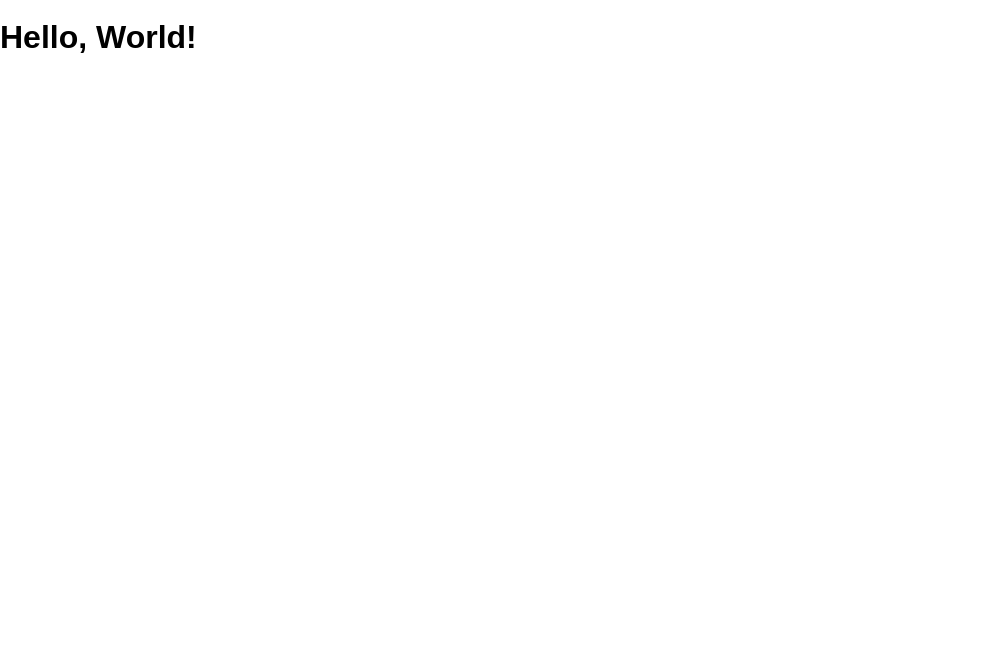
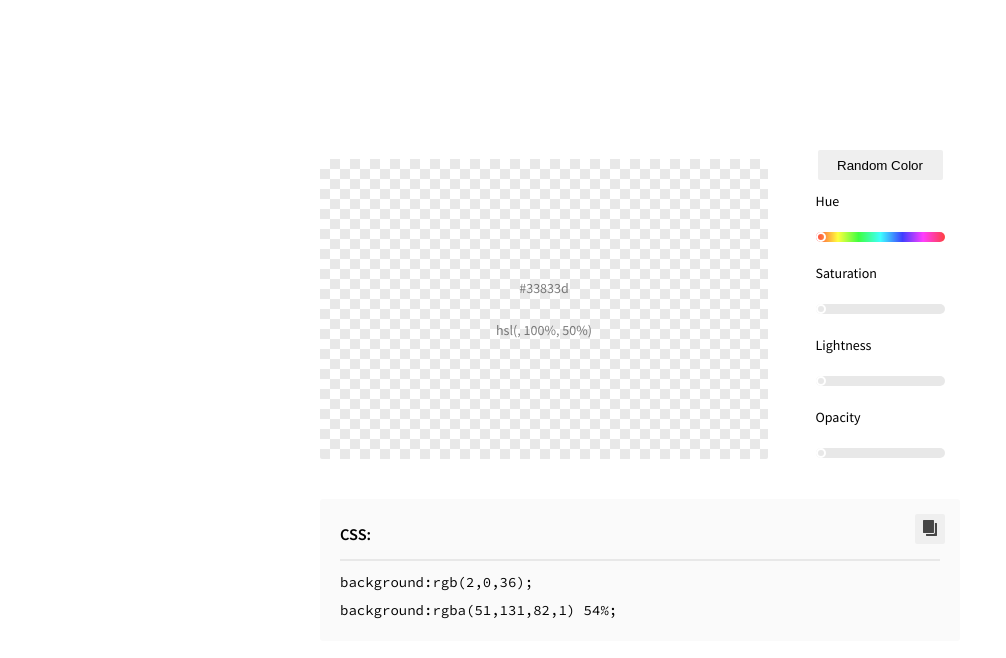
Before and after one commit to Breadkenty/07-02-color-picker, a React (Create React App) app: page / in a window 1280 px wide. Shown: the top 658 px of the page, without its empty margins (0-1006 px from the left). Built offline with nearby package versions, Linux system fonts and the light colour scheme.

Commit message:
Built html and css

```diff
--- a/src/App.jsx
+++ b/src/App.jsx
@@ -1,9 +1,69 @@
 import React, { Component } from 'react'
-import HelloWorld from './components/HelloWorld'
+import { Slider } from './Slider'
 
 class App extends Component {
   render() {
-    return <HelloWorld />
+    return (
+      <>
+        <main>
+          <div className="color-box-container">
+            <div>
+              <p>#33833d</p>
+              <p>hsl(, 100%, 50%)</p>
+            </div>
+          </div>
+
+          <div className="adjusters">
+            <button value="random color">Random Color</button>
+            <Slider
+              className="slider-hue"
+              sliderName="Hue"
+              max="359"
+              value="0"
+            />
+
+            <Slider
+              class="slider-saturation"
+              sliderName="Saturation"
+              max="100"
+              value="0"
+            />
+
+            <Slider
+              class="slider-lightness"
+              sliderName="Lightness"
+              max="100"
+              value="0"
+            />
+
+            <Slider
+              class="slider-opacity"
+              sliderName="Opacity"
+              min="0"
+              max="1"
+              value="0"
+            />
+          </div>
+        </main>
+        <footer>
+          <button className="copy-to-clipboard">
+            <img src="/svg/sheet.svg" />
+          </button>
+          <h3>CSS:</h3>
+          <hr />
+          <code>
+            <p>
+              <span>background:</span>
+              <span>rgb(2,0,36);</span>
+            </p>
+            <p>
+              <span>background:</span>
+              <span>rgba(51,131,82,1) 54%;</span>
+            </p>
+          </code>
+        </footer>
+      </>
+    )
   }
 }
 
--- /dev/null
+++ b/src/Slider.jsx
@@ -0,0 +1,18 @@
+import React, { Component } from 'react'
+export class Slider extends React.Component {
+  render() {
+    return (
+      <div>
+        <p>{this.props.sliderName}</p>
+        <input
+          className={this.props.className}
+          sliderName={this.props.sliderName}
+          type="range"
+          min="0"
+          max={this.props.max}
+          value={this.props.value}
+        />
+      </div>
+    )
+  }
+}
--- a/src/index.css
+++ b/src/index.css
@@ -1,5 +1,6 @@
+@import url('https://fonts.googleapis.com/css2?family=Source+Code+Pro&family=Source+Sans+Pro:wght@400;600&display=swap');
 :root {
-  font: 16px / 1 sans-serif;
+  font: 14px / 1 sans-serif;
 }
 
 html {
@@ -9,4 +10,129 @@ html {
 body {
   margin: 0;
   min-height: 100%;
+  display: flex;
+  justify-content: center;
+  align-items: center;
+  font-family: 'Source Sans Pro', sans-serif;
 }
+
+main {
+  width: 50vw;
+  height: 300px;
+  display: flex;
+  justify-content: space-between;
+  align-items: center;
+}
+
+.color-box-container {
+  width: 70%;
+  height: 300px;
+  border-radius: 2px;
+  background-image: linear-gradient(45deg, #e8e8e8 25%, transparent 25%), linear-gradient(-45deg, #e8e8e8 25%, transparent 25%), linear-gradient(45deg, transparent 75%, #e8e8e8 75%), linear-gradient(-45deg, transparent 75%, #e8e8e8 75%);
+  background-size: 20px 20px;
+  background-position: 0 0, 0 10px, 10px -10px, -10px 0px;
+}
+
+.color-box-container>div {
+  width: 100%;
+  height: 100%;
+  opacity: 0.5;
+  /* background-color: red; */
+  display: flex;
+  flex-direction: column;
+  justify-content: center;
+  align-items: center;
+}
+
+.adjusters {
+  width: 25%;
+  display: flex;
+  flex-direction: column;
+  justify-content: center;
+  align-items: center;
+}
+
+input[type=range] {
+  -webkit-appearance: none;
+  margin: 10px 0;
+  width: 100%;
+}
+
+input[type=range]:focus {
+  outline: none;
+}
+
+input[type=range]::-webkit-slider-runnable-track {
+  width: 100%;
+  height: 10px;
+  cursor: pointer;
+  background: #e8e8e8;
+  border-radius: 10px;
+  border: none;
+}
+
+.slider-hue[type=range]::-webkit-slider-runnable-track {
+  opacity: .75;
+  background-image: linear-gradient(to right, #ff0000 0%, #ffff00 17%, #00ff00 33%, #00ffff 50%, #0000ff 67%, #ff00ff 83%, #ff0000 100%);
+}
+
+input[type=range]::-webkit-slider-thumb {
+  height: 10px;
+  width: 10px;
+  border-radius: 50%;
+  border: 2px solid white;
+  cursor: pointer;
+  -webkit-appearance: none;
+}
+
+input[type=range]:focus::-webkit-slider-thumb {
+  border: 2px solid #555555;
+}
+
+footer {
+  margin-top: 40px;
+  padding: 10px 20px;
+  border-radius: 3px;
+  background-color: #fafafa;
+  position: relative;
+}
+
+hr {
+  border: 1px solid #e8e8e8;
+}
+
+button {
+  width: 125px;
+  height: 30px;
+  border: none;
+  border-radius: 2px;
+}
+
+button:focus {
+  outline: none;
+}
+
+button:hover {
+  background-color: #dddddd
+}
+
+button:active {
+  box-shadow: inset 0 0 10px #cccccc;
+}
+
+.copy-to-clipboard {
+  width: 30px;
+  height: 30px;
+  margin: 5px 5px 0 0;
+  right: 10px;
+  position: absolute;
+}
+
+.copy-to-clipboard img {
+  width: 90%;
+  opacity: .7;
+}
+
+code {
+  font-family: 'Source Code Pro', monospace;
+}
```
Also changed, not shown: public/svg/sheet.svg (added).
